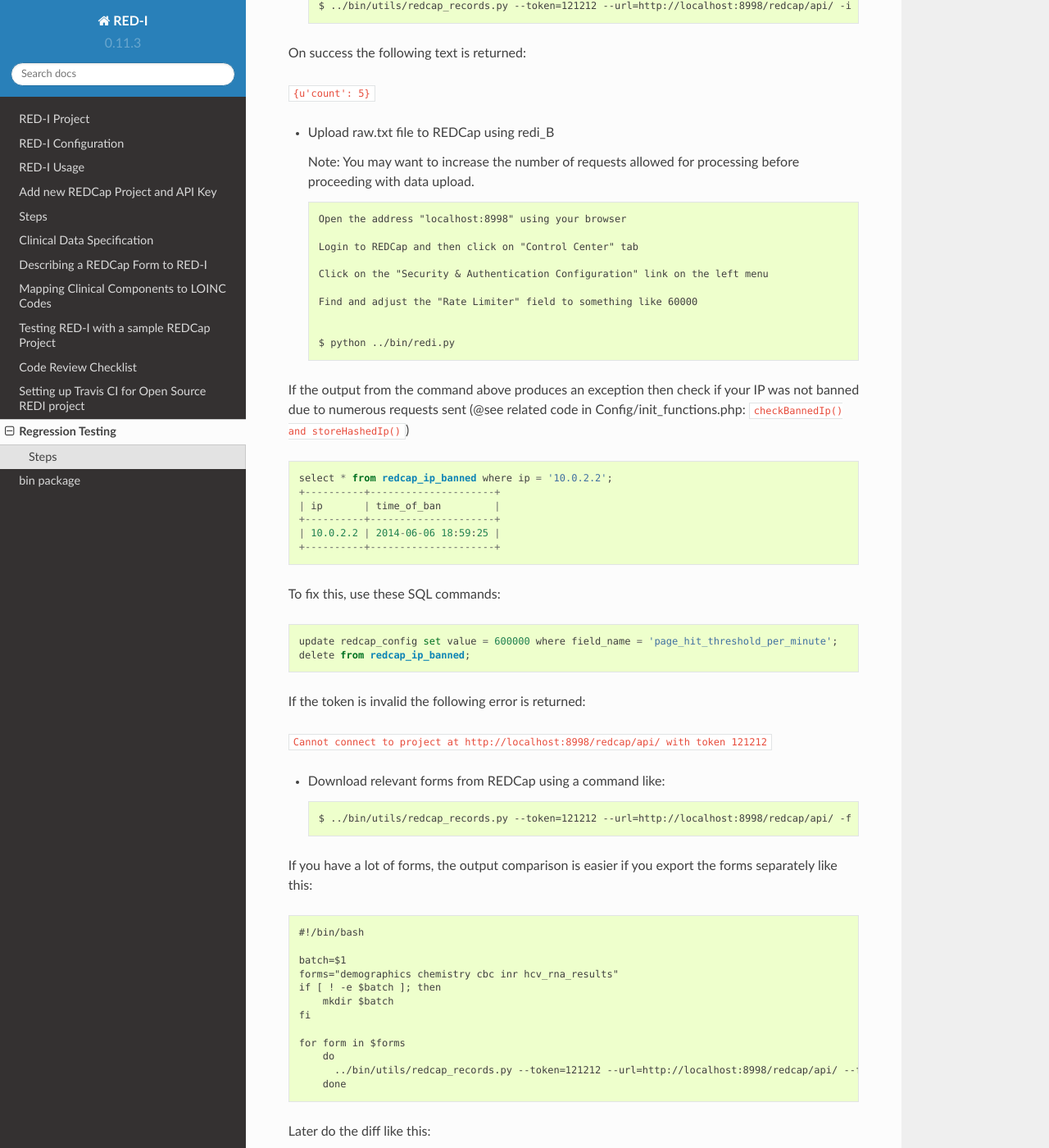
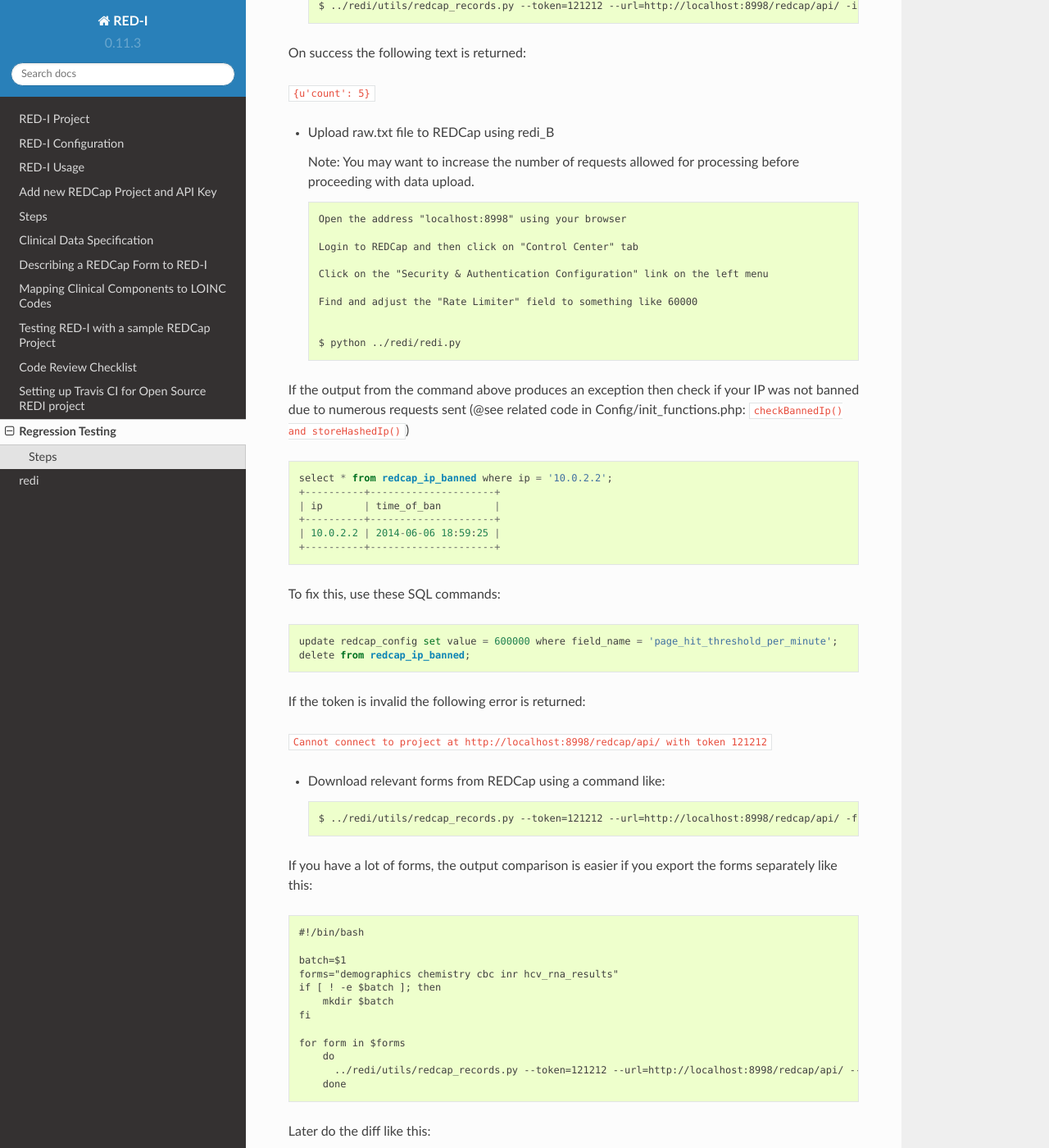
Before and after one commit to ctsit/redi, a Sphinx documentation site: the page built from docs/integration_testing.rst, in a window 1280 px wide and 1400 px high, scrolled down 1829 px. Shown: the whole window at 82% size. Built offline with Sphinx 7.4.7 and the Read the Docs theme 2.0.0, drawn with Linux system fonts in a browser that asks for light colours.

Commit message:
Update documentation

```diff
--- a/docs/api/modules.rst
+++ b/docs/api/modules.rst
@@ -1,7 +1,7 @@
-..
-==
+redi
+====
 
 .. toctree::
    :maxdepth: 4
 
-   bin
+   redi
--- a/docs/integration_testing.rst
+++ b/docs/integration_testing.rst
@@ -97,7 +97,7 @@
 
    ::
 
-        $ ../bin/utils/redcap_records.py --token=121212 --url=http://localhost:8998/redcap/api/ -i demographic_test_data.csv
+        $ ../redi/utils/redcap_records.py --token=121212 --url=http://localhost:8998/redcap/api/ -i demographic_test_data.csv
 
 On success the following text is returned:
 
@@ -119,7 +119,7 @@
        Find and adjust the "Rate Limiter" field to something like 60000
 
 
-       $ python ../bin/redi.py
+       $ python ../redi/redi.py
 
 If the output from the command above produces an exception then check if
 your IP was not banned due to numerous requests sent (@see related code
@@ -149,7 +149,7 @@
 
    ::
 
-        $ ../bin/utils/redcap_records.py --token=121212 --url=http://localhost:8998/redcap/api/ -f "demgraphics chemistry" > output_B.csv
+        $ ../redi/utils/redcap_records.py --token=121212 --url=http://localhost:8998/redcap/api/ -f "demgraphics chemistry" > output_B.csv
 
 If you have a lot of forms, the output comparison is easier if you
 export the forms separately like this:
@@ -166,7 +166,7 @@
 
         for form in $forms
             do
-              ../bin/utils/redcap_records.py --token=121212 --url=http://localhost:8998/redcap/api/ --forms=$form > $batch/$form.csv
+              ../redi/utils/redcap_records.py --token=121212 --url=http://localhost:8998/redcap/api/ --forms=$form > $batch/$form.csv
             done
 
 Later do the diff like this:
```
Also changed, not shown: docs/api/bin.rst (deleted, +0 -45 lines), docs/api/bin.utils.rst (deleted, +0 -62 lines), docs/api/redi.rst (added, +69 -0 lines), docs/api/redi.utils.rst (added, +78 -0 lines).
